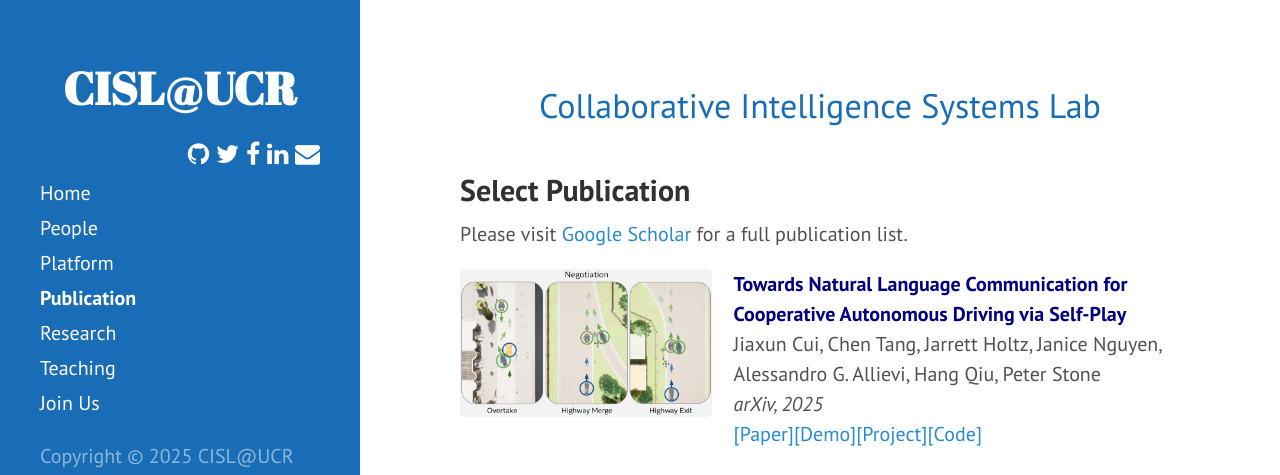
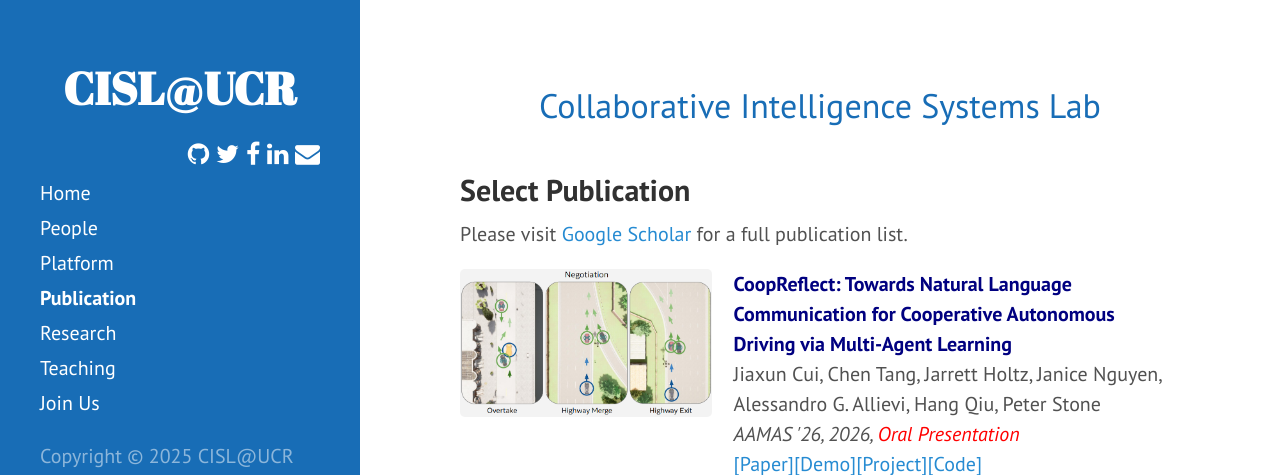
Before and after one commit to UCR-CISL/UCR-CISL.github.io, a Jekyll site: the page built from publication.html, in a window 1280 px wide and 900 px high, cut to the strip 0-475 px from the top of the window. Built offline with Jekyll 4.4.1, drawn with Linux system fonts in a browser that asks for light colours; a style sheet for code colours, icons or effects is not loaded; part of the change alters nothing that is shown.

Commit message:
Auto-update pub_auto.yml from bib (trigger: cc7fdef865b29db866561cdc48c0ee49ad7b29e0)

```diff
--- a/_data/pub_auto.yml
+++ b/_data/pub_auto.yml
@@ -8,6 +8,23 @@
   title: Can We Remove the Ground? Obstacle-aware Point Cloud Compression for Remote
     Object Detection
   url: https://arxiv.org/abs/2410.00582
+  year: '2026'
+- ENTRYTYPE: inproceedings
+  ID: talkingvehicles
+  author: Jiaxun Cui, Chen Tang, Jarrett Holtz, Janice Nguyen, Alessandro G. Allievi,
+    Hang Qiu, Peter Stone
+  booktitle: Proceedings of the 25th International Conference on Autonomous Agents
+    and Multiagent Systems
+  code: https://github.com/cuijiaxun/talking-vehicles
+  conf: AAMAS '26
+  demo: https://utexas.app.box.com/s/5pn2rfcprqv9p992m9lzyeaurq8irrhd
+  img: talkingvehicles.png
+  note: Oral Presentation
+  series: AAMAS '26
+  title: 'CoopReflect: Towards Natural Language Communication for Cooperative Autonomous
+    Driving via Multi-Agent Learning'
+  url: https://arxiv.org/abs/2505.18334
+  web: https://talking-vehicles.github.io/
   year: '2026'
 - ENTRYTYPE: inproceedings
   ID: bevcalib
@@ -23,22 +40,6 @@
     Representations'
   url: https://arxiv.org/abs/2506.02587
   web: https://cisl.ucr.edu/BEVCalib/
-  year: '2025'
-- ENTRYTYPE: misc
-  ID: talkingvehicles
-  archiveprefix: arXiv
-  author: Jiaxun Cui, Chen Tang, Jarrett Holtz, Janice Nguyen, Alessandro G. Allievi,
-    Hang Qiu, Peter Stone
-  code: https://github.com/cuijiaxun/talking-vehicles
-  conf: arXiv
-  demo: https://utexas.app.box.com/s/5pn2rfcprqv9p992m9lzyeaurq8irrhd
-  eprint: '2505.18334'
-  img: talkingvehicles.png
-  primaryclass: cs.RO
-  title: Towards Natural Language Communication for Cooperative Autonomous Driving
-    via Self-Play
-  url: https://arxiv.org/abs/2505.18334
-  web: https://talking-vehicles.github.io/
   year: '2025'
 - ENTRYTYPE: article
   ID: cats
```
